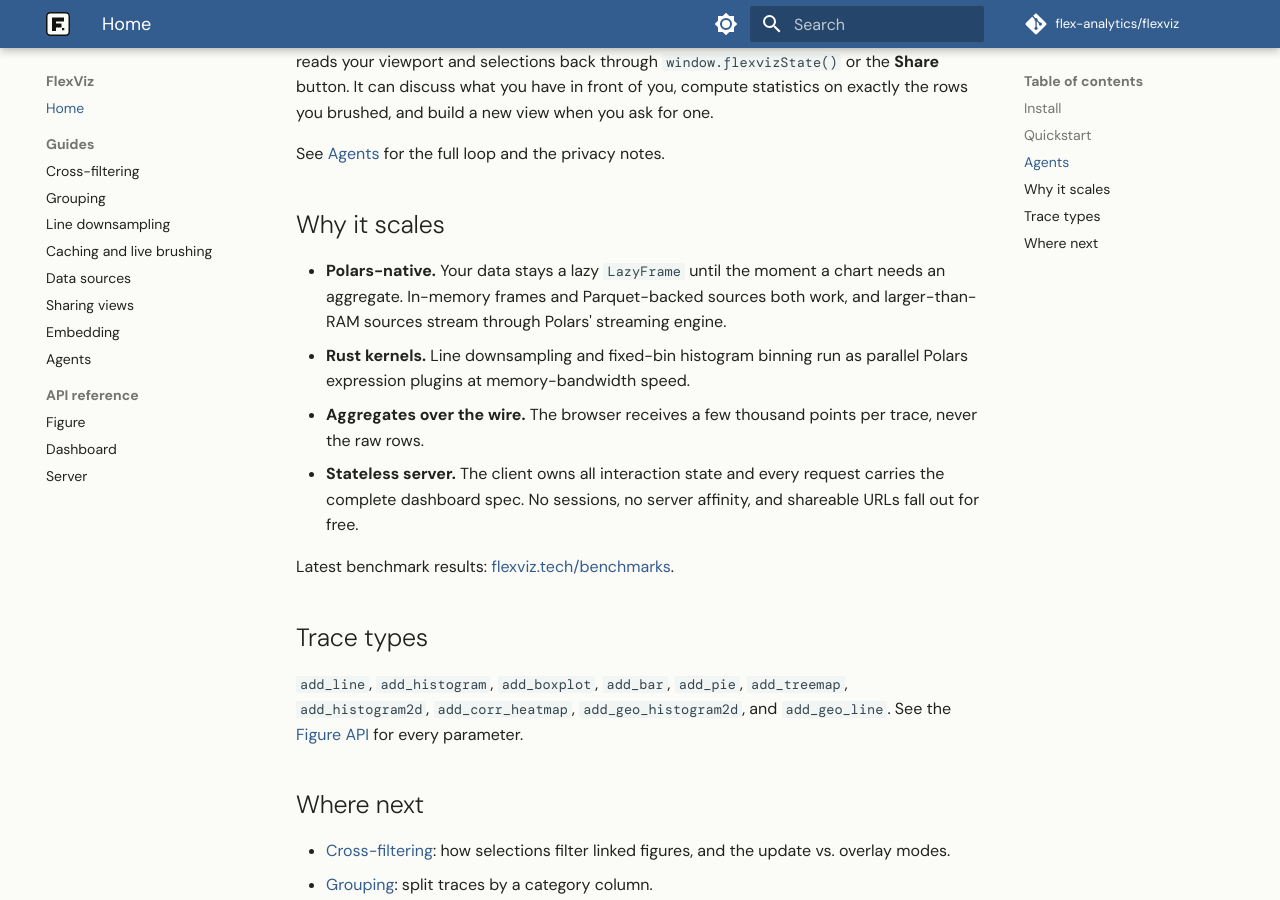
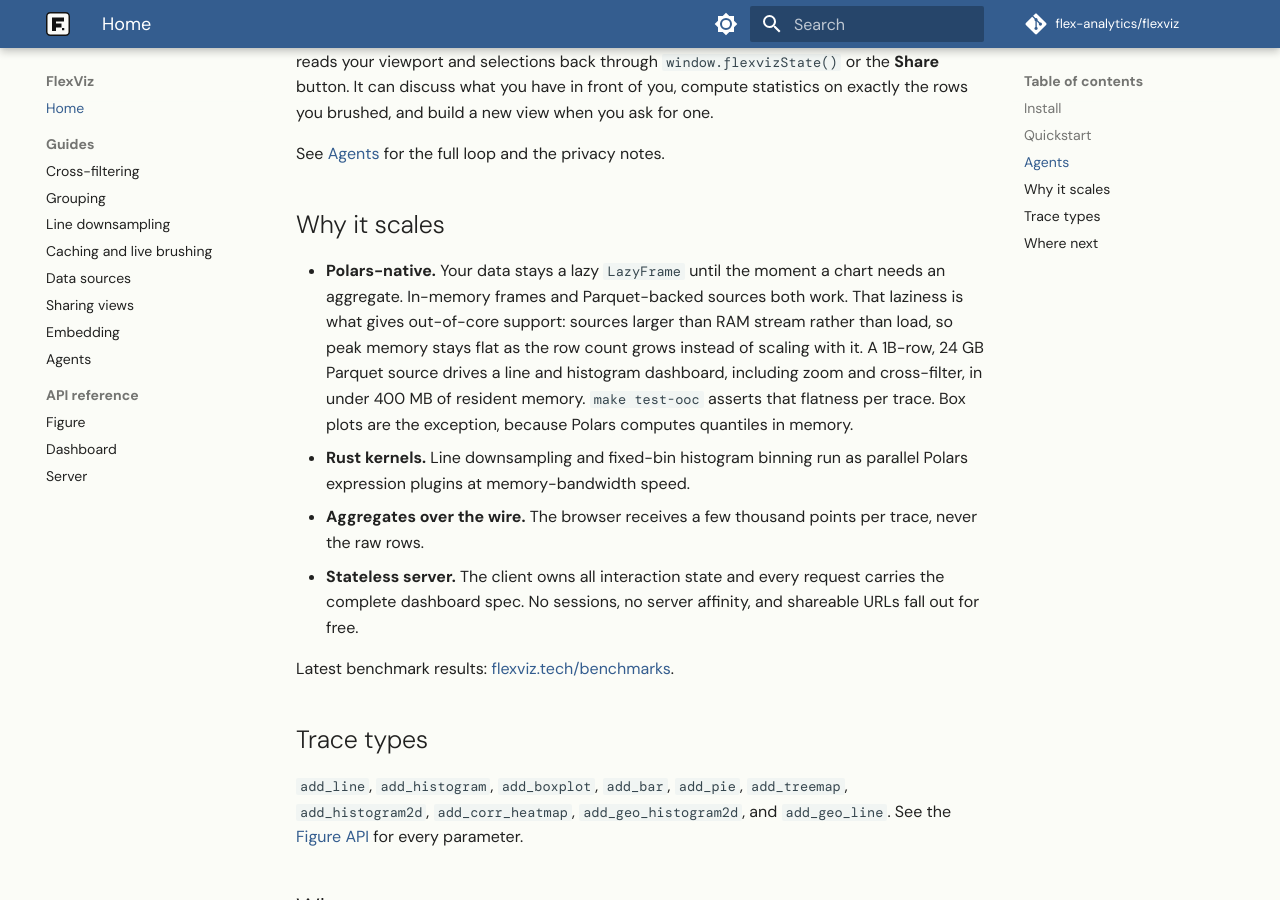
Before and after one commit to flex-analytics/flexviz, an MkDocs documentation site: the page built from docs/index.md, in a window 1280 px wide and 900 px high, scrolled down 2603 px. Built offline with MkDocs 1.6.1 and Material for MkDocs 9.7.7, drawn with Linux system fonts in a browser that asks for light colours; some web fonts are replaced; comment, search, counter and statistics services are not loaded.

Commit message:
docs: document out-of-core memory behavior

```diff
--- a/docs/index.md
+++ b/docs/index.md
@@ -118,7 +118,12 @@ See [Agents](guides/ai-agents.md) for the full loop and the privacy notes.
 
 - **Polars-native.** Your data stays a lazy `LazyFrame` until the moment a
   chart needs an aggregate. In-memory frames and Parquet-backed sources both
-  work, and larger-than-RAM sources stream through Polars' streaming engine.
+  work. That laziness is what gives out-of-core support: sources larger than
+  RAM stream rather than load, so peak memory stays flat as the row count
+  grows instead of scaling with it. A 1B-row, 24 GB Parquet source drives a
+  line and histogram dashboard, including zoom and cross-filter, in under
+  400 MB of resident memory. `make test-ooc` asserts that flatness per trace.
+  Box plots are the exception, because Polars computes quantiles in memory.
 - **Rust kernels.** Line downsampling and fixed-bin histogram binning run as
   parallel Polars expression plugins at memory-bandwidth speed.
 - **Aggregates over the wire.** The browser receives a few thousand points
```
Also changed, not shown: README.md (+11 -11 lines).
